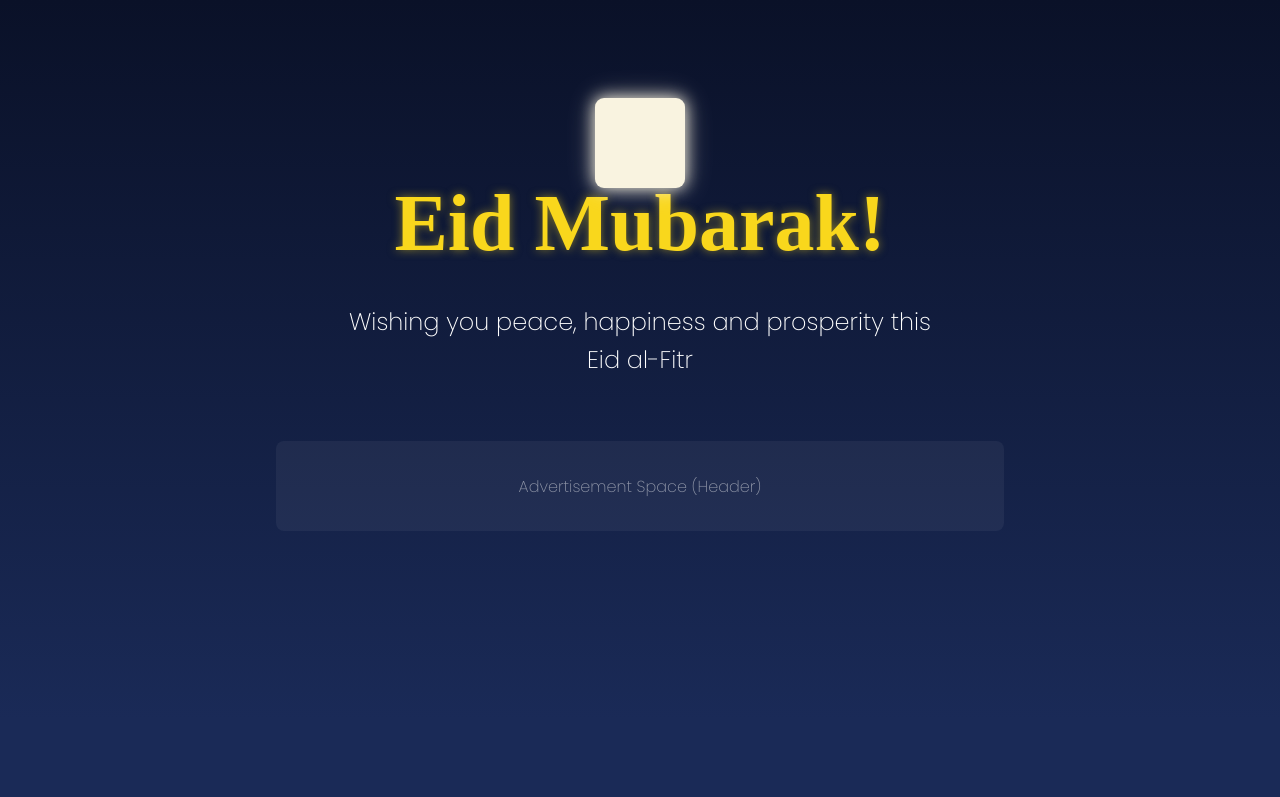
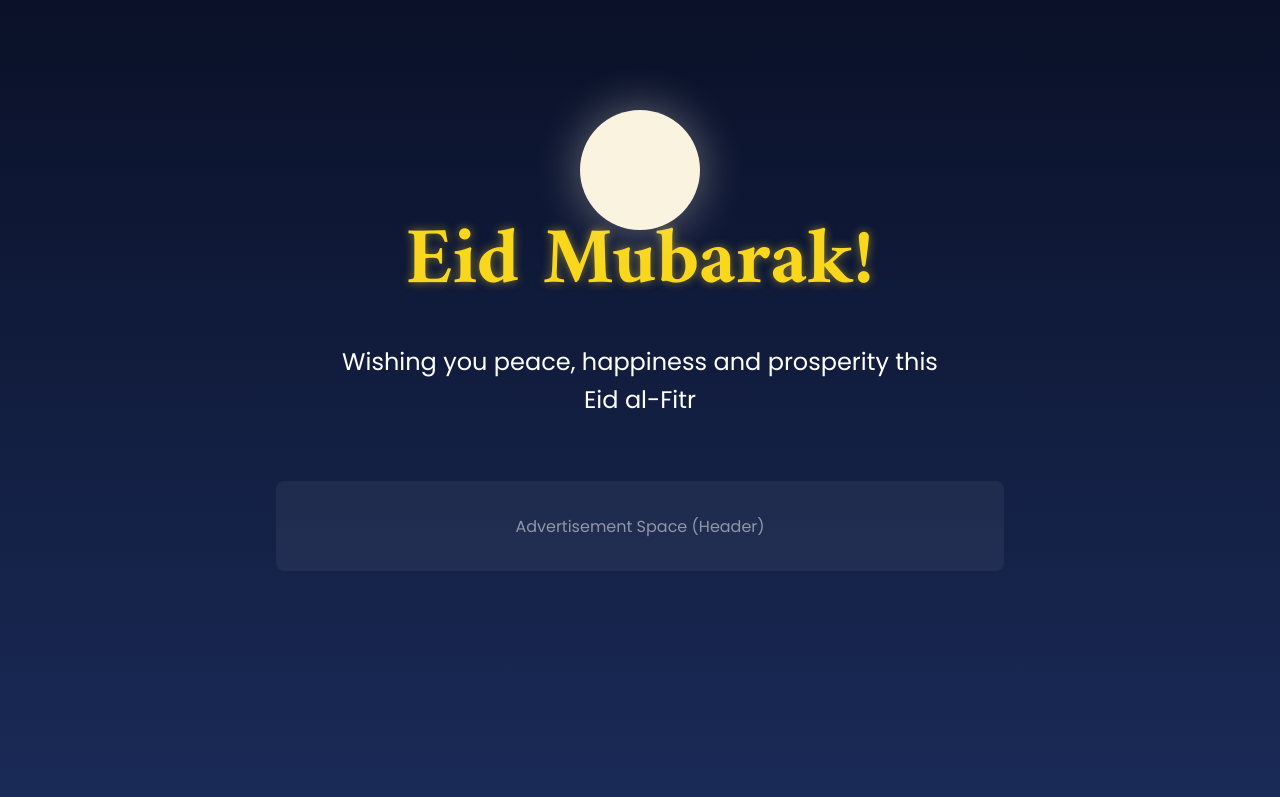
Before and after one commit to eidgift/friends, a plain HTML site: page index.html in a window 1280 px wide. Shown: the top 797 px of the page. Drawn offline with Linux system fonts and the light colour scheme.

Commit message:
Update index.html

```diff
--- a/index.html
+++ b/index.html
@@ -6,7 +6,7 @@
     <title>Eid Mubarak Celebration</title>
     <link rel="preconnect" href="https://fonts.googleapis.com">
     <link rel="preconnect" href="https://fonts.gstatic.com" crossorigin>
-    <link href="https://fonts.googleapis.com/css2?family=Amiri:wght@200&family=Poppins:wght@50;100;200&display=swap" rel="stylesheet">
+    <link href="https://fonts.googleapis.com/css2?family=Amiri:wght@700&family=Poppins:wght@300;400;600&display=swap" rel="stylesheet">
     <style>
         /* Reset and Base Styles */
         * {
@@ -25,7 +25,7 @@
 
         /* Hero Section */
         .hero {
-            height: 90vh;
+            height: 100vh;
             display: flex;
             flex-direction: column;
             justify-content: center;
@@ -34,30 +34,30 @@
             position: relative;
             background: linear-gradient(to bottom, #0a1128, #1a2a57);
             overflow: hidden;
-            padding: 10px;
+            padding: 20px;
         }
 
         /* Moon Animation */
         .moon {
             position: absolute;
             top: 15%;
-            width: 90px;
-            height: 90px;
+            width: 120px;
+            height: 120px;
             background: #f9f3e0;
-            border-radius: 10%;
-            box-shadow: 0 0 10px #f9f3e0, 0 0 60px #f9f3e0;
+            border-radius: 50%;
+            box-shadow: 0 0 30px #f9f3e0, 0 0 60px #f9f3e0;
             animation:
                 glow 3s infinite alternate,
                 float 4s ease-in-out infinite;
         }
 
         @keyframes glow {
-            from { box-shadow: 0 0 10px #f9f3e0; }
-            to { box-shadow: 0 0 20px #f9f3e0, 0 0 50px #f9f3e0aa; }
+            from { box-shadow: 0 0 0px #f9f3e0; }
+            to { box-shadow: 0 0 0px #f9f3e0, 0 0 80px #f9f3e0aa; }
         }
 
         @keyframes float {
-            0%, 50% { transform: translateY(0); }
+            0%, 100% { transform: translateY(0); }
             50% { transform: translateY(-20px); }
         }
 
```
